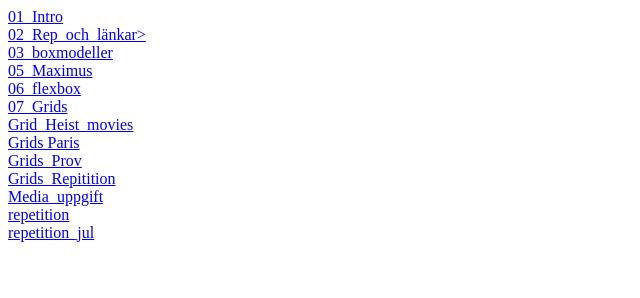
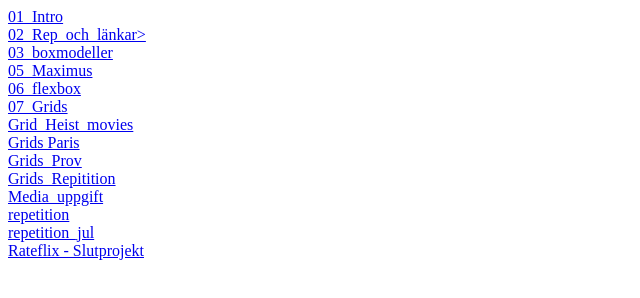
Before and after one commit to CodeTouray/Webbutveckling, a plain HTML site: page index.html in a window 1280 px wide. Shown: the whole page, without its empty margins (0-640 px from the left). Drawn offline with Linux system fonts and the light colour scheme.

Commit message:
Update index.html

```diff
--- a/index.html
+++ b/index.html
@@ -20,5 +20,6 @@
     <a href="Media_uppgift/index.html">Media_uppgift</a>
     <a href="repetition/index.html">repetition</a>
     <a href="repetition_jul/index.html">repetition_jul</a>
+    <a href="Rateflix/index.html">Rateflix - Slutprojekt</a>
 </body>
 </html>
```
